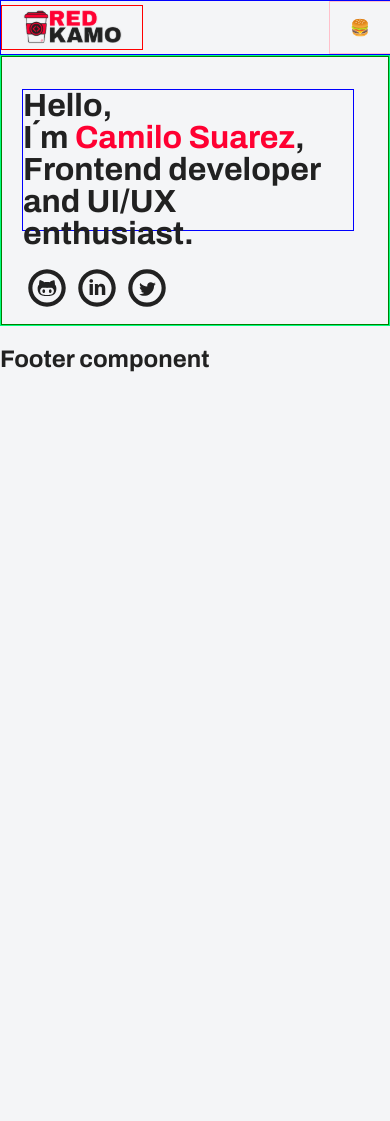
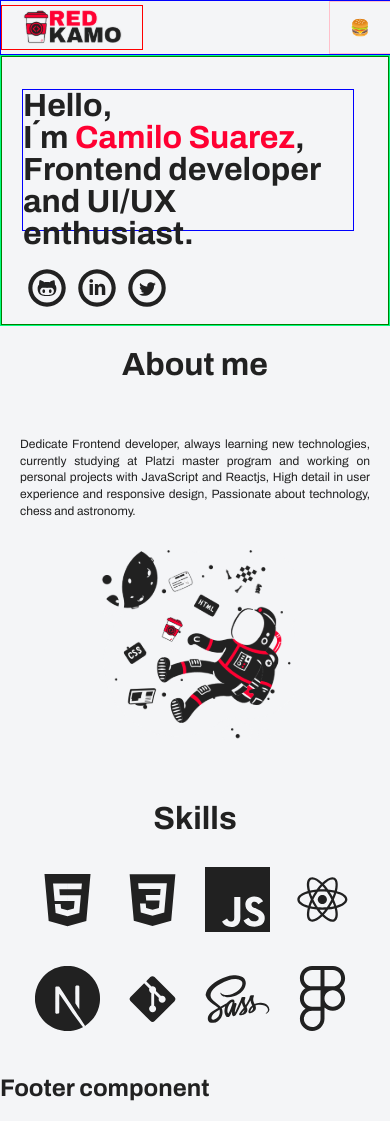
Before and after one commit to RedKamo/Redkamo-website, a React app: page / in a window 390 px wide. Before the commit the page ends 844 px from the top, so only its background shows below. Built offline with nearby package versions, Linux system fonts and the light colour scheme.

Commit message:
mobile-view about and skill section

```diff
--- a/src/components/About/About.jsx
+++ b/src/components/About/About.jsx
@@ -1,11 +1,55 @@
-import React from 'react'
+import React from 'react';
+import '../../styles/About.scss';
+import astronaut1 from '../../assets/images/astronaut1.svg';
+
+import { DiHtml5, DiCss3, DiReact, DiGit, DiSass } from 'react-icons/di';
+import { SiJavascript, SiNextDotJs, SiFigma } from 'react-icons/si';
 
 const About = () => {
-    return (
-        <div>
-            <h1>About component</h1>
+  return (
+    <div className="about">
+      <h1>About me</h1>
+      <div className="about__me">
+        <p>
+          Dedicate Frontend developer, always learning new technologies,
+          currently studying at Platzi master program and working on personal
+          projects with JavaScript and Reactjs, High detail in user experience
+          and responsive design, Passionate about technology, chess and
+          astronomy.
+        </p>
+        <img src={astronaut1} alt="" />
+      </div>
+      <div className="about__skills">
+        <h1>Skills</h1>
+        <div className="about__skills__icons">
+          <span>
+            <DiHtml5 />
+          </span>
+          <span>
+            <DiCss3 />
+          </span>
+          <span>
+            <SiJavascript />
+          </span>
+          <span>
+            <DiReact />
+          </span>
+          <span>
+            <SiNextDotJs />
+          </span>
+          <span>
+            <DiGit />
+          </span>
+          <span>
+            <DiSass />
+          </span>
+          <span>
+            <SiFigma />
+          </span>
         </div>
-    )
-}
+      </div>
+    </div>
+  );
+};
 
-export default About
+export default About;
--- a/src/components/App.jsx
+++ b/src/components/App.jsx
@@ -2,13 +2,14 @@ import React from 'react'
 import Header from './Header/Header';
 import Footer from './Footer/Footer';
 import Banner from './Banner/Banner';
-
+import About from './About/About';
 
  const App = () => {
   return (
     <div>
       <Header/>
       <Banner/>
+			<About/>
       <Footer/>
     </div>
     )
--- a/src/styles/About.scss
+++ b/src/styles/About.scss
@@ -0,0 +1,50 @@
+@import './global.scss';
+
+.about{
+  //border: 1px solid greenyellow;
+  h1{
+    text-align: center;
+    font-size: $title-size;
+  }
+  &__me{
+    //border: 1px solid red;
+    padding: 20px 20px;
+    font-size: $mobile-p;
+    text-align: justify;
+    line-height: 140%;
+
+    img{
+      display: block;
+      margin: 30px auto 20px;
+      width: 200px;
+      //border: 1px solid red;
+    }
+  }
+
+  &__skills{
+    //border: 1px solid gold;
+    width: auto;
+    h1{
+      text-align: center;
+    }
+    &__icons{
+      display: flex;
+      flex-wrap: wrap;
+      justify-content: center;
+      //width: 100%;
+      font-size: 65px;
+      //border: 1px solid blue;
+      margin: 0 20px;
+
+      span{
+        margin: 10px 10px;
+        color: $background-dark;
+        //border: 1px solid red;
+      }
+      :hover{
+        color: $red-color;
+      }
+    }
+  }
+
+}
--- a/src/styles/Banner.scss
+++ b/src/styles/Banner.scss
@@ -10,7 +10,7 @@
     	border: 1px solid blue;
       width: 330px;
     	height: 140px;
-      font-size: 32px;
+      font-size: $title-size;
       line-height: 100%;
     	font-weight: bold;
     }
--- a/src/styles/global.scss
+++ b/src/styles/global.scss
@@ -1,5 +1,3 @@
-//-- import style components --
-
 //-- font --
 @import url('https://fonts.googleapis.com/css2?family=Archivo:ital,wght@0,400;0,600;0,700;1,500&display=swap');
 $first-font: 'Archivo', sans-serif;
@@ -10,6 +8,10 @@ $background-white: #F4F5F7;
 $background-dark: #212121;
 $dark-details: #2C2C2C;
 
+// font size
+$title-size: 32px;
+$mobile-p: 12px;
+
 //-- general css styles --
 body{
     margin: 0;
```
Also changed, not shown: src/components/Footer/Footer.jsx (+5 -5 lines), src/components/Projects/Projects.jsx (+8 -8 lines), src/components/Header/Header.jsx (indentation only), 1 other file (tests, documents, lock files or other folders). Lines whose indentation alone changed are shown as unchanged.
